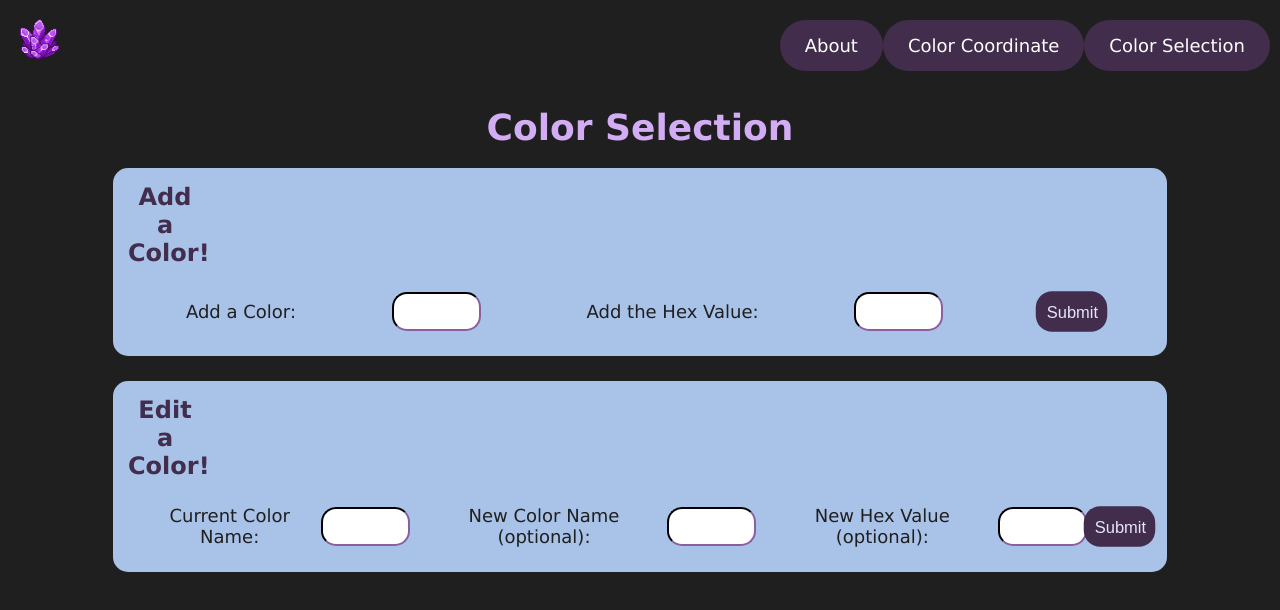
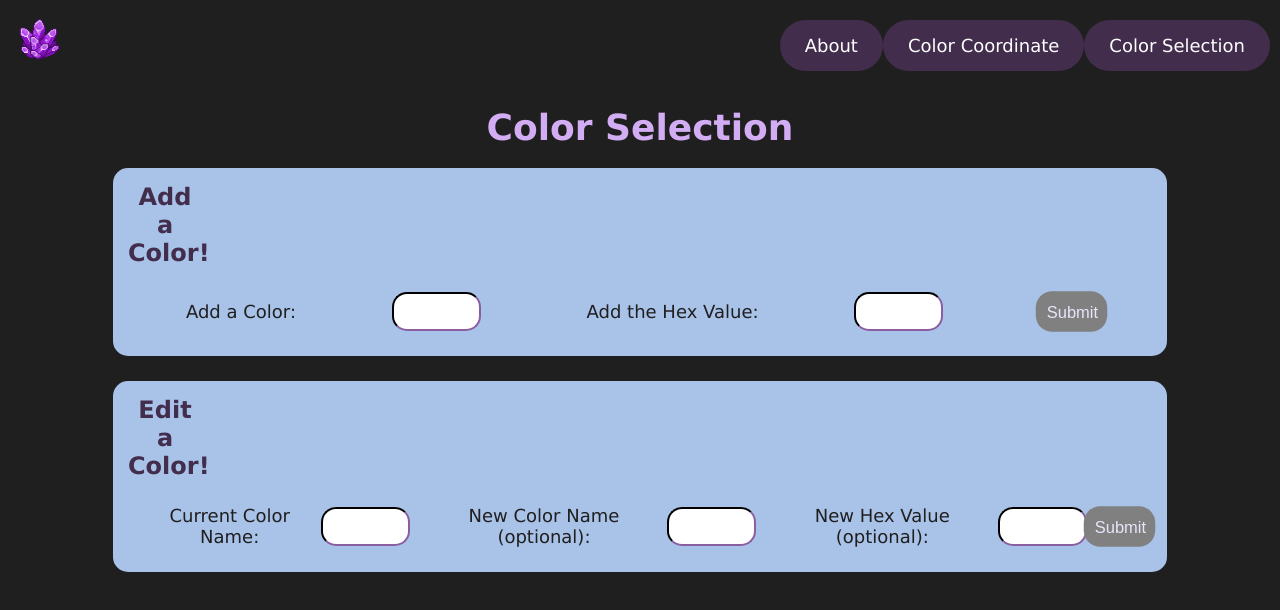
Before and after one commit to brennarw/CS312-Group-Project, an Angular app: page /selection in a window 1280 px wide. Shown: the top 610 px of the page. Built offline with nearby package versions, Linux system fonts and the light colour scheme.

Commit message:
add top margin to delete form & style disabled submit buttons

```diff
--- a/src/app/color-selection/color-selection.component.css
+++ b/src/app/color-selection/color-selection.component.css
@@ -78,3 +78,12 @@ form input {
 .edit-form {
     padding-top: 25px;
 }
+
+.delete-form {
+    margin-top: 25px;
+}
+
+button[disabled], input[disabled] {
+    background-color: gray;
+    cursor: default;
+}
```
